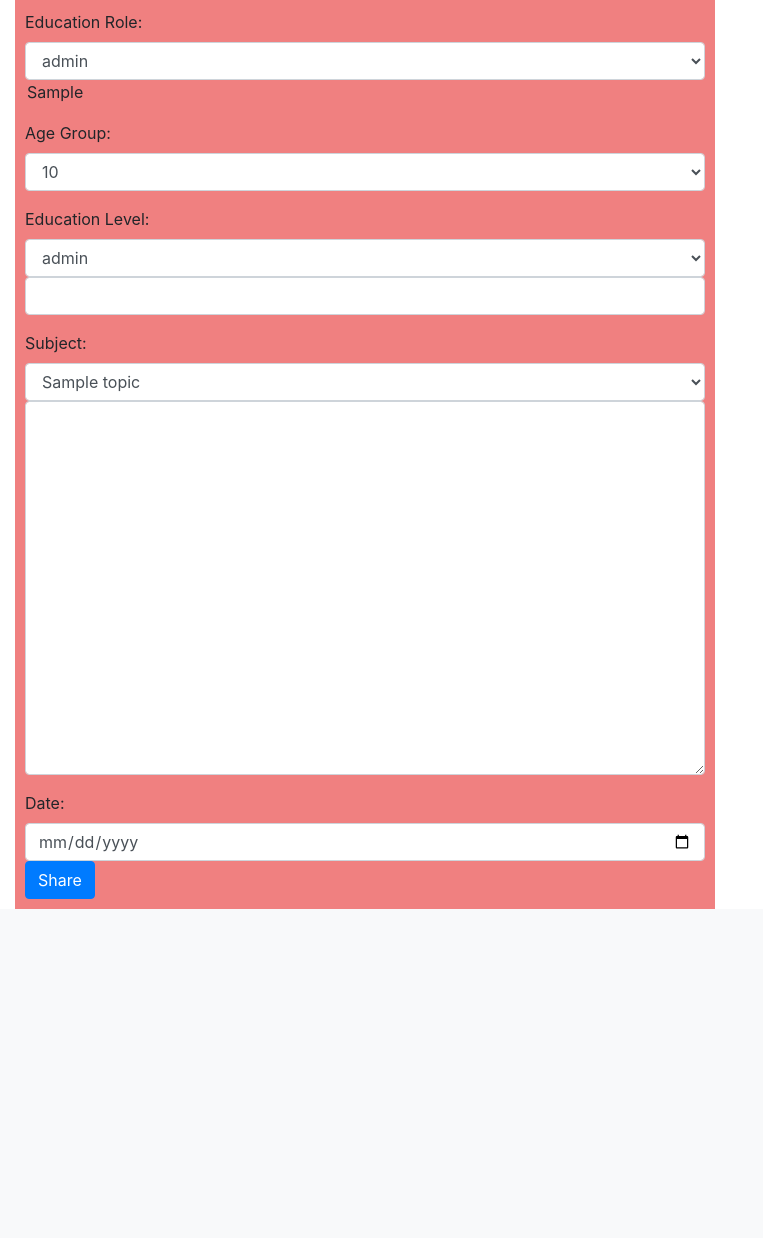
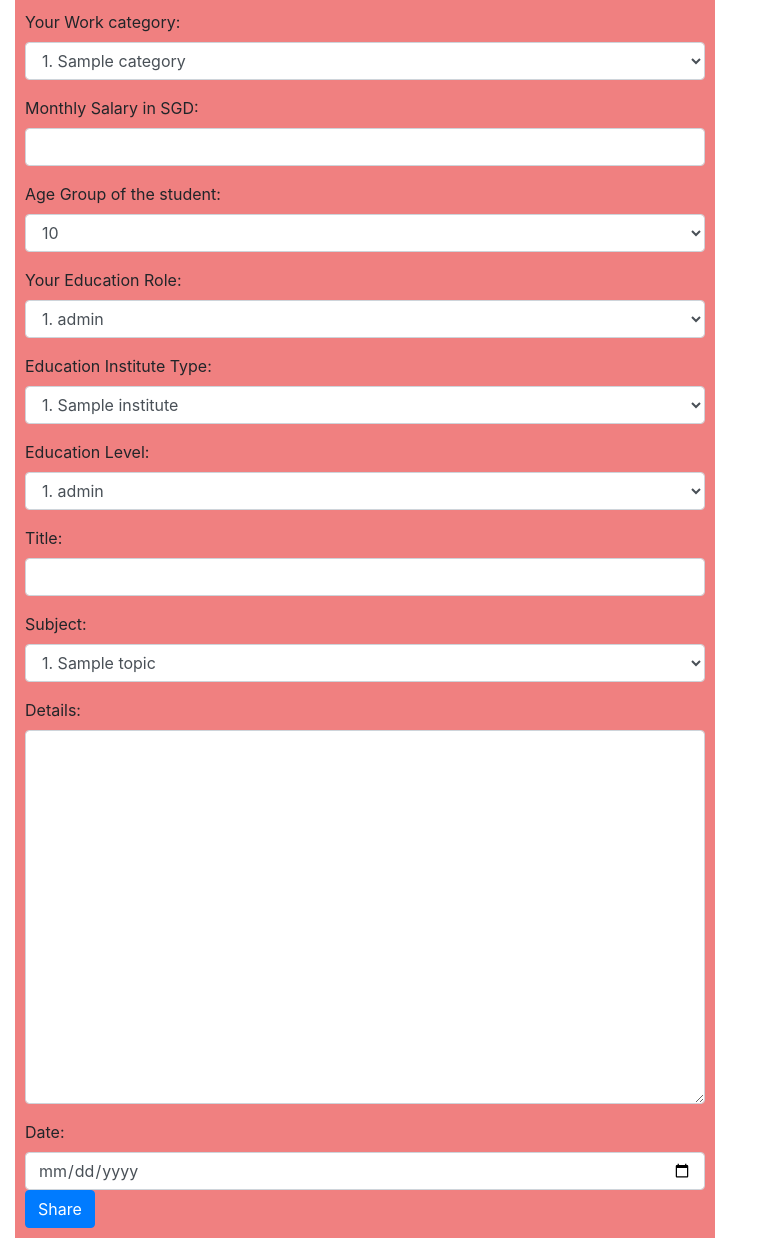
Before and after one commit to jaymanmt/curiosityskills, a Flask app: template templates/create_work_edu.html in a window 1280 px wide. Shown: the part 56-1294 px from the top of the page, without its empty margins (0-763 px from the left). Before the commit the page ends 965 px from the top, so only its background shows below. Run offline with Flask 2, Linux system fonts and the light colour scheme; the template is opened without the code that fills it: most values are stand-ins (such as "Sample title", 1, 10 or a date in 2020); some libraries are stand-ins or nearby versions.

Commit message:
customise education experience form

```diff
--- a/app.py
+++ b/app.py
@@ -164,9 +164,43 @@ def create_eduexp():
 
     connection = connect()
     cursor = connection.cursor(pymysql.cursors.DictCursor)
+    sql="""
+    SELECT * FROM job_category_list
+    """
+    cursor.execute(sql)
+    job_categories = cursor.fetchall()
 
+    sql= """
+    SELECT * FROM age_range_list
+    """
+    cursor.execute(sql)
+    age_ranges = cursor.fetchall()
 
-    return render_template("create_work_edu.html")
+    sql= """
+    SELECT * FROM edu_role_list
+    """
+    cursor.execute(sql)
+    edu_role_select = cursor.fetchall()
+
+    sql= """
+    SELECT * FROM topic_list
+    """
+    cursor.execute(sql)
+    edu_topics = cursor.fetchall()
+
+    sql= """
+    SELECT * FROM edu_institute_list
+    """
+    cursor.execute(sql)
+    edu_institute_select = cursor.fetchall()
+
+    sql = """
+    SELECT * FROM job_level_list
+    """
+    cursor.execute(sql)
+    edu_level_select = cursor.fetchall()
+
+    return render_template("create_work_edu.html", job_categories = job_categories, age_ranges = age_ranges, edu_role_select = edu_role_select, edu_topics = edu_topics, edu_institute_select = edu_institute_select, edu_level_select = edu_level_select)
 
 
 
--- a/templates/create_work_client.html
+++ b/templates/create_work_client.html
@@ -1,7 +1,7 @@
 {%extends "index.template.html"%} {%block content%}
 <form method='POST' style="width: 500px; background-color: lightcoral; padding: 10px;">
     <div class="form-group">
-        <label for="type">Work Profiles:</label>
+        <label for="type">Your Work category:</label>
         <select class="form-control" name="job_categories">
         {%for j in job_categories%}
       <option>{{j["id"]}}. {{j["category"]}}</option>
--- a/templates/create_work_edu.html
+++ b/templates/create_work_edu.html
@@ -1,34 +1,49 @@
 {%extends "index.template.html"%} {%block content%}
 <form method='POST' style="width: 700px; background-color: lightcoral; padding: 10px;">
-
     <div class="form-group">
-        <label>Education Role:</label>
-        <select class="form-control" name="edu_role">
-            {%for r in edu_role_select%}
-            <option>{{r}}</option>
-            {%endfor%}
+        <label for="type">Your Work category:</label>
+        <select class="form-control" name="job_categories">
+        {%for j in job_categories%}
+      <option>{{j["id"]}}. {{j["category"]}}</option>
+        {%endfor%}
+        </select>
     </div>
     <div class="form-group">
-        <label>Education Institute Type:</label>
-        <select class="form-control" name="edu_institute">
-            {%for i in edu_institute_select%}
-            <option>{{i}}</option>
-            {%endfor%}
+        <label for="exampleFormControlInput1">Monthly Salary in SGD:</label>
+        <input type="number" class="form-control" name="salary" min="0", max="200000">
     </div>
     <div class="form-group">
-        <label for="type">Age Group:</label>
-        <select class="form-control" name="client_title">
+        <label for="type">Age Group of the student:</label>
+        <select class="form-control" name="client_age_range">
         {%for a in age_ranges%}
       <option>{{a["age_range_listings"]}}</option>
         {%endfor%}
         </select>
     </div>
     <div class="form-group">
+        <label>Your Education Role:</label>
+        <select class="form-control" name="edu_role">
+            {%for r in edu_role_select%}
+            <option>{{r['id']}}. {{r['role']}}</option>
+            {%endfor%}
+        </select>
+    </div>
+    <div class="form-group">
+        <label>Education Institute Type:</label>
+        <select class="form-control" name="edu_institute">
+            {%for i in edu_institute_select%}
+            <option>{{i['id']}}. {{i['institute']}}</option>
+            {%endfor%}
+        </select>
+    </div>
+    <div class="form-group">
         <label>Education Level:</label>
         <select class="form-control" name="edu_level">
             {%for level in edu_level_select%}
-            <option>{{level}}</option>
+            <option>{{level['id']}}. {{level['level']}}</option>
             {%endfor%}
+        </select>
+    </div>
     <div class="form-group">
         <label>Title:</label>
         <input type="text" class="form-control" name="edu_exp_title">
@@ -36,9 +51,10 @@
     <div class="form-group">
         <label>Subject:</label>
         <select class="form-control" name="edu_subject">
-        {%for t in topic_list%}
-            <option>{{t}}</option>
+        {%for t in edu_topics%}
+            <option>{{t['id']}}. {{t['topic']}}</option>
         {%endfor%}
+        </select>
     </div>
     <div class="form-group">
         <label>Details:</label>
--- a/templates/home.html
+++ b/templates/home.html
@@ -1,6 +1,6 @@
 {%extends "index.template.html"%} {%block content%}
 <a href="/create-client-experience" class = "btn btn-primary row">Share your client experiences with us</a>
-<a href="/create-client-experience" class = "btn btn-primary row">Share your education experiences with us</a>
+<a href="/create-edu-experience" class = "btn btn-primary row">Share your education experiences with us</a>
 <section class="row"style = "background-image: url('static/images/hero-image.jpg'); background-size: cover;">
     <div class= "col-4"></div>
     <form method='POST' style="background-color: rgba(0,0,0,0.4); padding: 10px; margin-top: 100px; margin-bottom: 100px; color: white" class="col-4">
```
